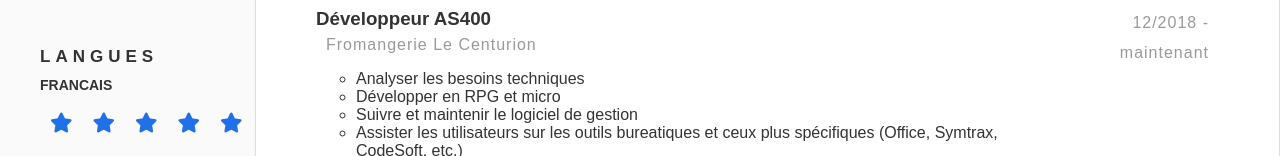
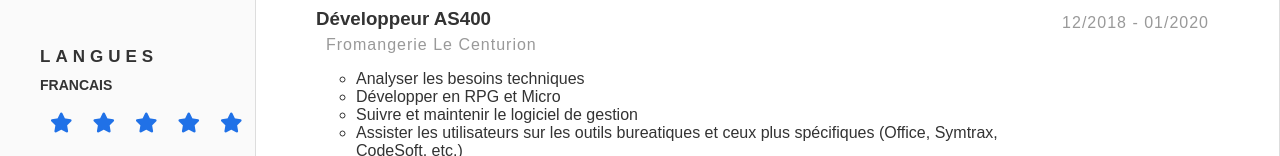
Before and after one commit to marcepeboma/marcepCV, a website: page index.html in a window 1280 px wide. Shown: the part 403-559 px from the top of the page. Drawn offline with Linux system fonts and the light colour scheme.

Commit message:
modif experiences

```diff
--- a/index.html
+++ b/index.html
@@ -73,14 +73,14 @@
       <div class="text-small-font"><h2 class="text-small">EXPERIENCES PROFESSIONNELLES</h2></div>
       <div class="experience">
         <div class="timeline">
-          <p>12/2018 - maintenant</p>
+          <p>12/2018 - 01/2020</p>
         </div>
         <div class="content">
           <h3>Développeur AS400</h3>
           <p class="text-hint mb-2 pl-1">Fromangerie Le Centurion</p>
           <ul>
             <li>Analyser les besoins techniques</li>
-            <li>Développer en RPG et micro</li>
+            <li>Développer en RPG et Micro</li>
             <li>Suivre et maintenir le logiciel de gestion</li>
             <li>Assister les utilisateurs sur les outils bureatiques et ceux plus spécifiques (Office, Symtrax, CodeSoft, etc.)</li>
             <li>Résoudre des demandes informatiques internes</li>
```
